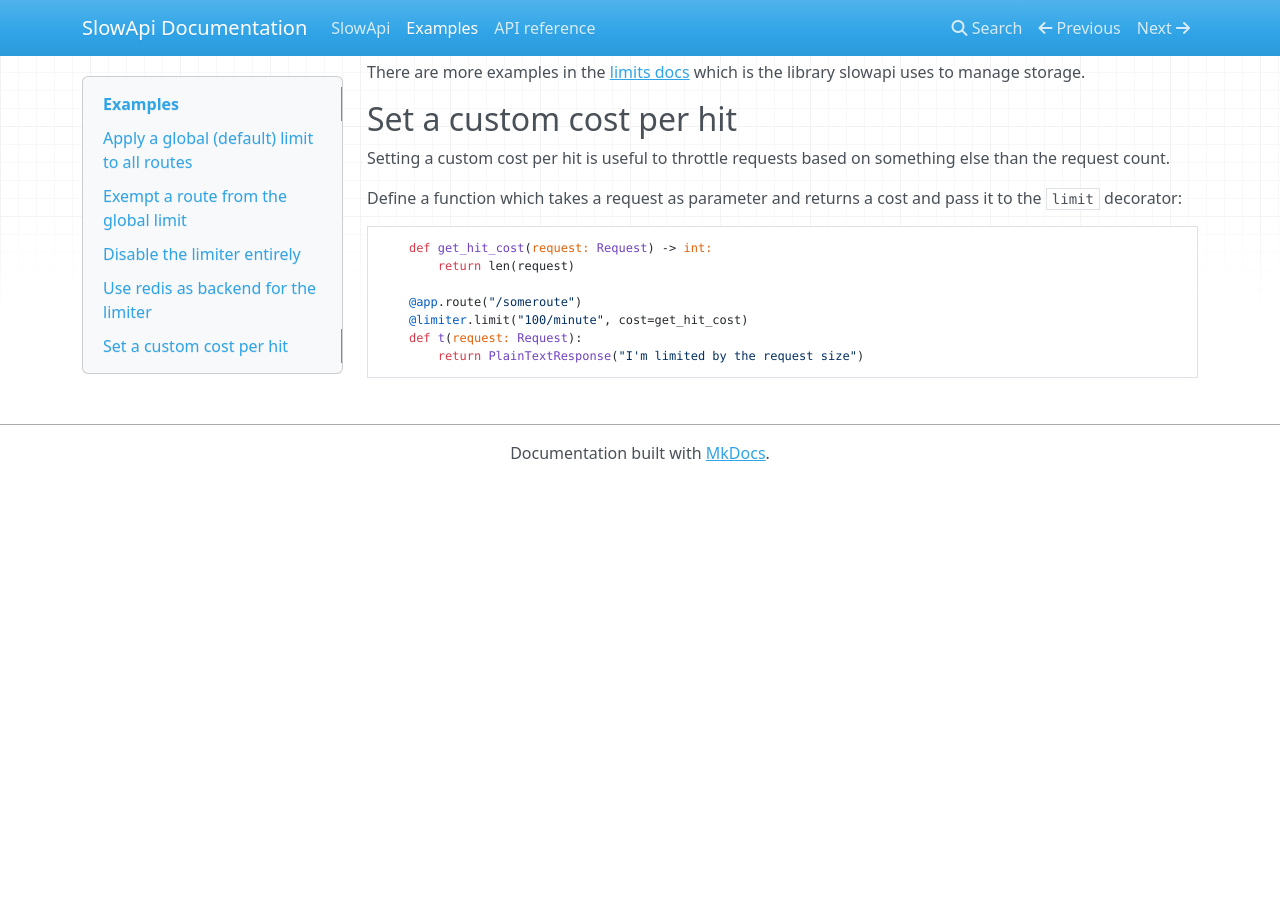
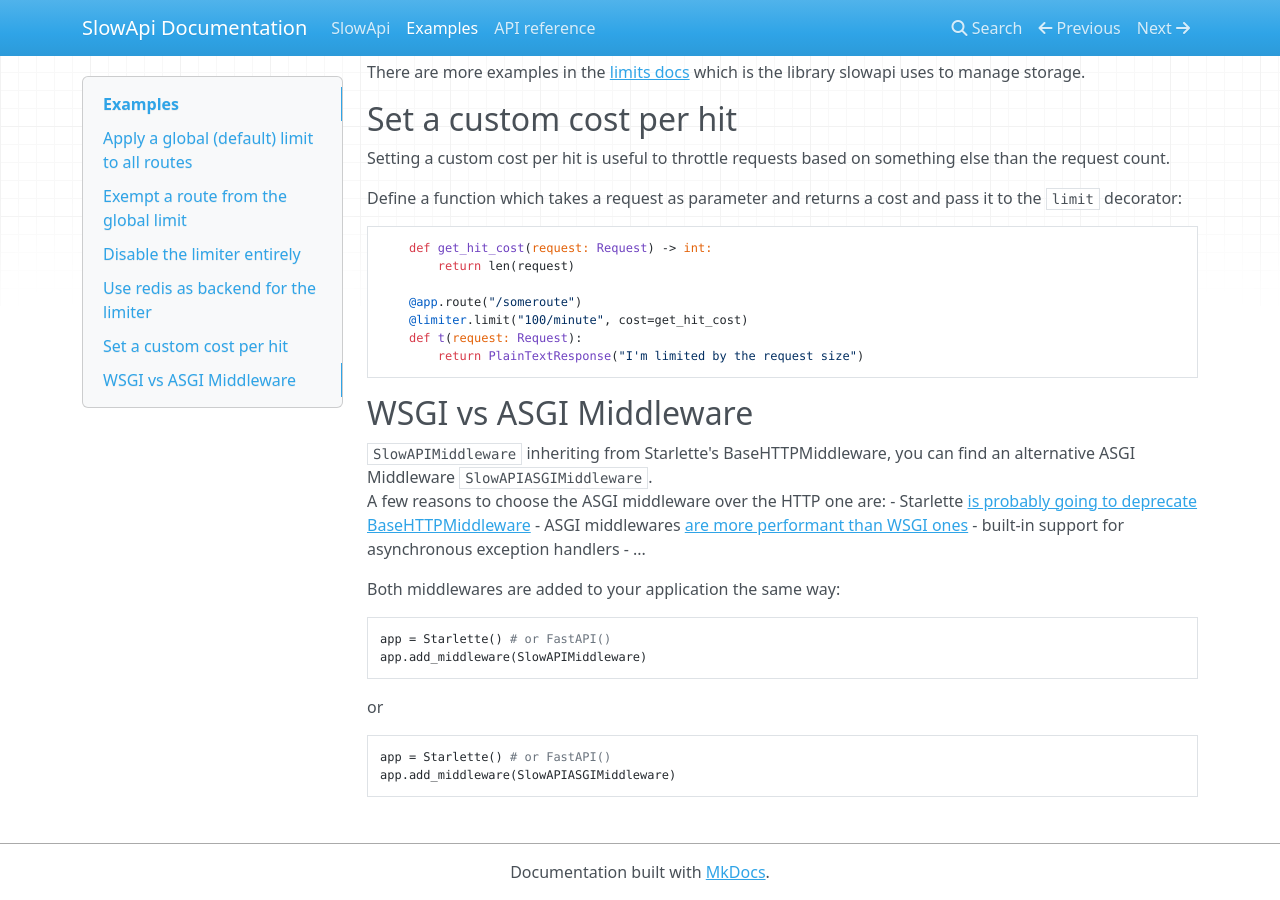
Before and after one commit to laurentS/slowapi, an MkDocs documentation site: the page built from docs/examples.md, in a window 1280 px wide and 900 px high, scrolled down 1240 px. Built offline with MkDocs 1.6.1, drawn with Linux system fonts in a browser that asks for light colours; nearby versions of some CDN libraries; before the commit the page ends 1721 px from its top, so only the background shows below that.

Commit message:
chg: :pencil: add documentation about WSGI vs ASGI middlewares

````diff
--- a/docs/examples.md
+++ b/docs/examples.md
@@ -81,3 +81,24 @@
     def t(request: Request):
         return PlainTextResponse("I'm limited by the request size")
 ```
+
+## WSGI vs ASGI Middleware
+
+`SlowAPIMiddleware` inheriting from Starlette's BaseHTTPMiddleware, you can find an alternative ASGI Middleware `SlowAPIASGIMiddleware`.
+A few reasons to choose the ASGI middleware over the HTTP one are:
+- Starlette [is probably going to deprecate BaseHTTPMiddleware](https://github.com/encode/starlette/issues/1678)
+- ASGI middlewares [are more performant than WSGI ones](https://github.com/tiangolo/fastapi/issues/2241)
+- built-in support for asynchronous exception handlers
+- ...
+
+
+Both middlewares are added to your application the same way:
+```python
+app = Starlette() # or FastAPI()
+app.add_middleware(SlowAPIMiddleware)
+```
+or
+```python
+app = Starlette() # or FastAPI()
+app.add_middleware(SlowAPIASGIMiddleware)
+```
````
